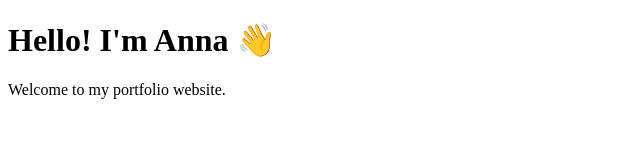
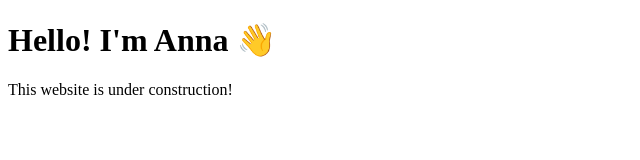
Before and after one commit to annadawid/annadawid.github.io, a plain HTML site: page index.html in a window 1280 px wide. Shown: the full height of the page, 0-640 px from the left. Drawn offline with Linux system fonts and the light colour scheme.

Commit message:
Update index.html

```diff
--- a/index.html
+++ b/index.html
@@ -5,6 +5,6 @@
   </head>
   <body>
     <h1>Hello! I'm Anna 👋</h1>
-    <p>Welcome to my portfolio website.</p>
+    <p>This website is under construction!</p>
   </body>
 </html>
```
